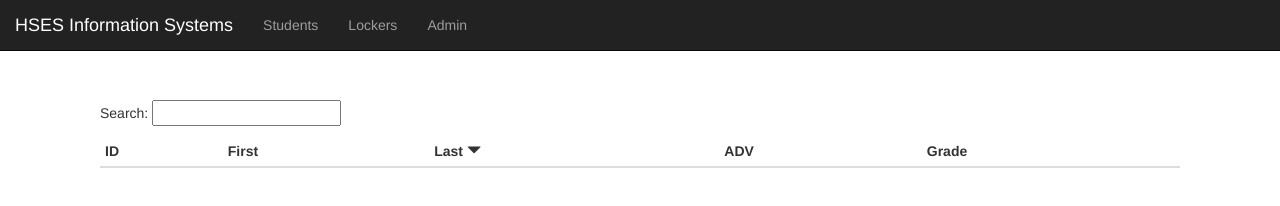
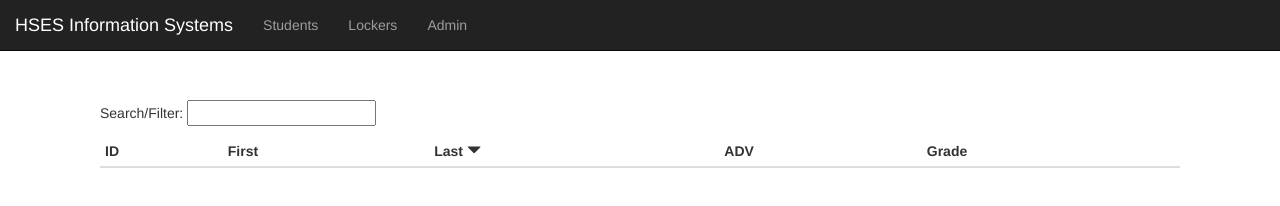
Before and after one commit to bhgray/hseslockers, a website: page app/index.html in a window 1280 px wide. Drawn offline with nearby package versions, Linux system fonts and the light colour scheme; some packages are replaced by stand-ins of ours; no server answers; a script that the page names is missing.

Commit message:
final commit

```diff
--- a/app/components/student-list/student-list.template.html
+++ b/app/components/student-list/student-list.template.html
@@ -1,7 +1,7 @@
 <div class="container-fluid">
   <div class="row">
     <!-- sidebar content -->
-      <p>Search:  <input ng-model="$ctrl.query" /></p>
+      <p>Search/Filter:  <input ng-model="$ctrl.query" /></p>
       <!-- <p>Sort By:
         <select ng-model="$ctrl.orderProp">
           <option value="firstname">First Name</option>
```
Also changed, not shown: app/components/locker-list/locker-list.template.html (+1 -1 lines), README.txt.
